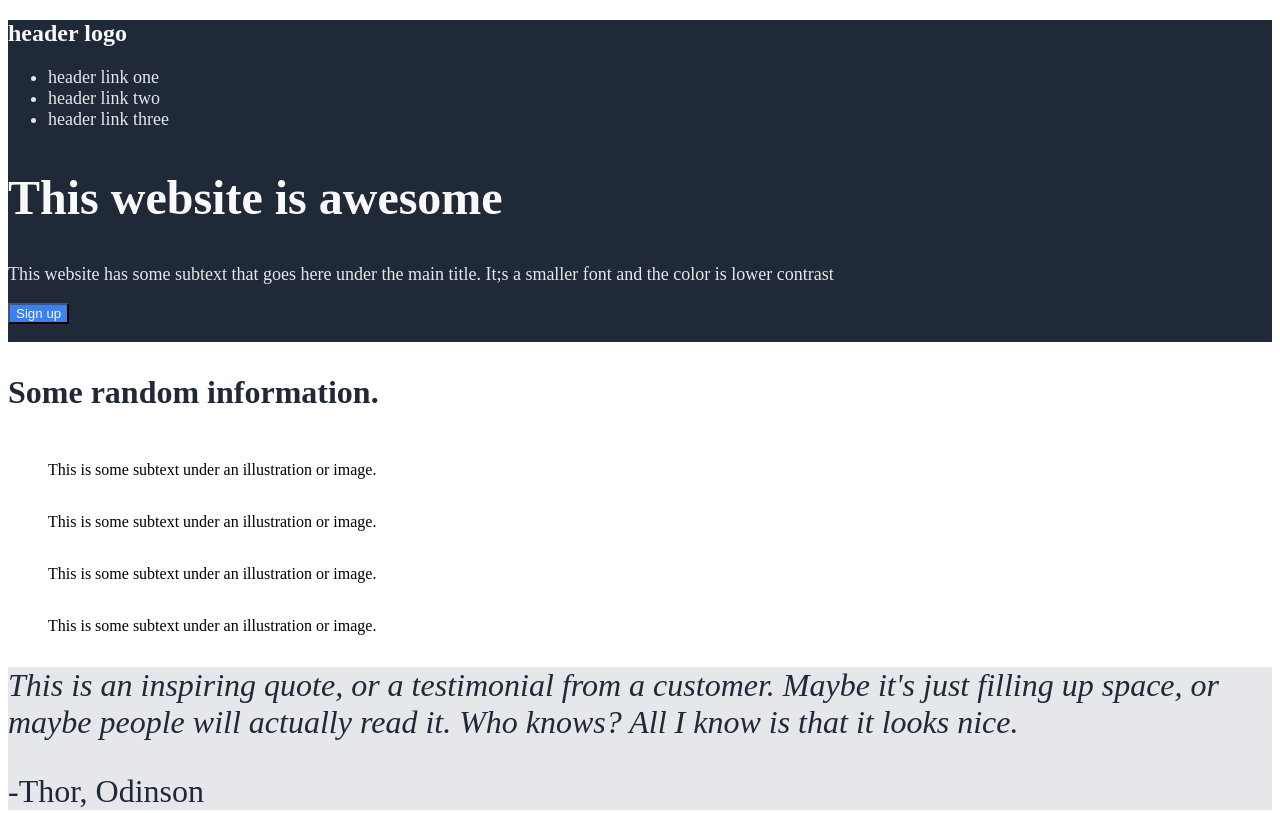
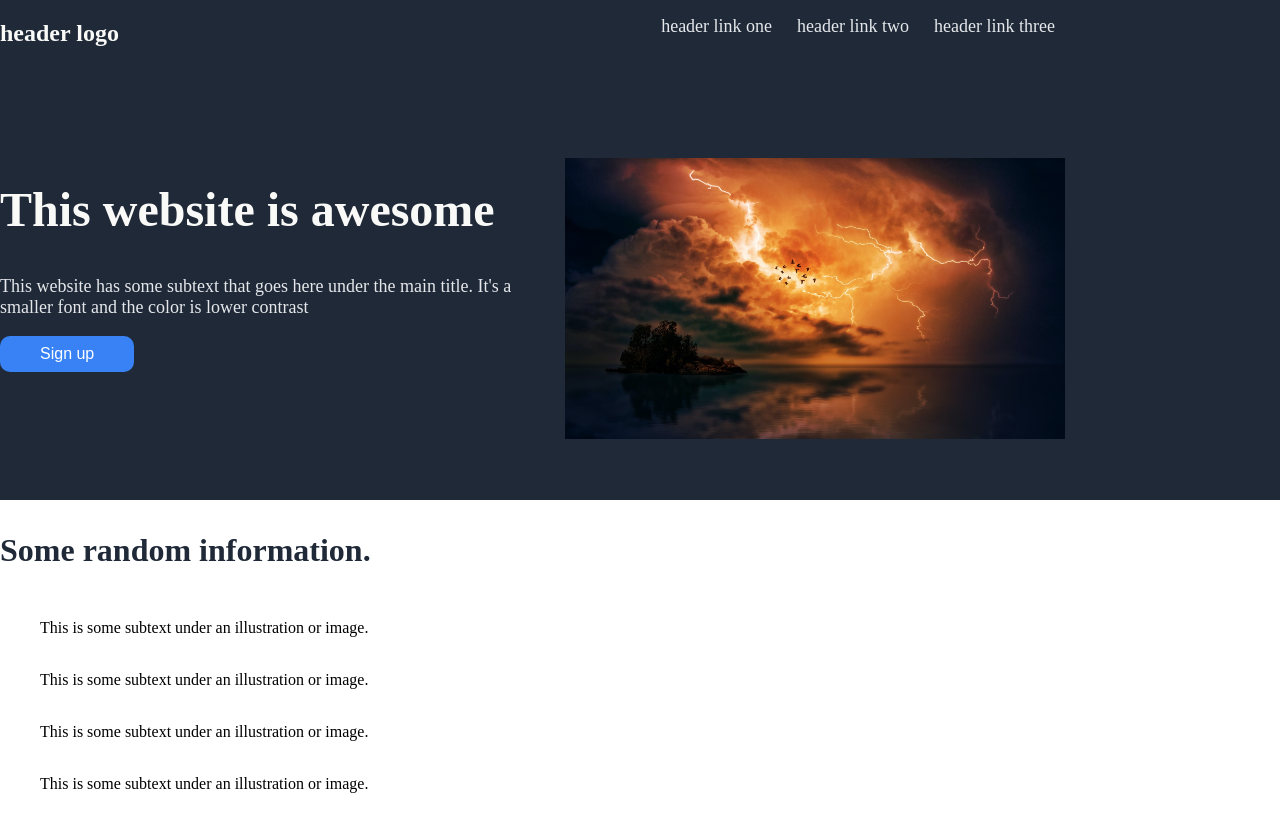
Before and after one commit to Aminizle/Odin---Project-landing-page, a plain HTML site: page index.html in a window 1280 px wide. Shown: the top 813 px of the page. Drawn offline with Linux system fonts and the light colour scheme.

Commit message:
added main section css

```diff
--- a/index.html
+++ b/index.html
@@ -20,8 +20,8 @@
     <section id="header">
         <!-- Header -->
         <header>
+            <h2>header logo</h2>
             <nav class="nav">
-                <h2>header logo</h2>
                 <ul>
                     <li class="nav-link">header link one</li>
                     <li class="nav-link">header link two</li>
@@ -30,18 +30,21 @@
             </nav>
         </header>
         <!-- Main -->
+        <div class="main-container">
             <div class="main">
                 <h1>This website is awesome</h1>
                 <p class="sub-hero-text">
-                This website has some subtext that goes here under the main title. It;s a smaller font and the color is
+                    This website has some subtext that goes here under the main title. It's a smaller font and the color
+                    is
                     lower contrast
                 </p>
                 <button>
                     Sign up
                 </button>
             </div>
-        <div>
-            <img src="#" alt="">
+            <figure class="image-container">
+                <img src="Pictures\thunder.jpg" alt="">
+            </figure>
         </div>
     </section>
 
--- a/styles.css
+++ b/styles.css
@@ -2,20 +2,28 @@ body {
     --primary-color: #F9FAF8;
     --secondary-color: #1F2937;
     --tertiary-color: #E5E7EB;
+    margin: 0;
 }
 
-#header, footer {
+#header,
+footer {
     background-color: var(--secondary-color);
     color: var(--primary-color);
 }
 
+#header {
+    height: 500px;
+}
+
 h1 {
-    font-size: 3rem; /* 1 rem is 16 pixels. 3x16=48 pixels*/
+    font-size: 3rem;
+    /* 1 rem is 16 pixels. 3x16=48 pixels*/
     font-style: bold;
     color: var(--primary-color);
 }
 
-.sub-hero-text, .nav-link {
+.sub-hero-text,
+.nav-link {
     font-size: 18px;
     color: var(--tertiary-color);
 }
@@ -23,11 +31,21 @@ h1 {
 h2 {
     font-size: 24px;
     color: var(--primary-color);
+
 }
 
-button, .call-to-action {
+button,
+.call-to-action {
     background-color: #3882F6;
     color: var(--primary-color);
+}
+
+button {
+    border: none;
+    color: white;
+    padding: 9px 40px;
+    font-size: 16px;
+    border-radius: 10px;
 }
 
 h3 {
@@ -36,7 +54,7 @@ h3 {
     font-style: bold;
 }
 
-.quote  {
+.quote {
     background-color: var(--tertiary-color);
 }
 
@@ -51,3 +69,35 @@ h3 {
     font-style: bold;
     color: #1f2937;
 }
+
+header {
+    display: flex;
+    justify-content: space-between;
+
+
+}
+
+nav {}
+
+ul {
+    display: flex;
+    padding-right: 200px;
+
+}
+
+li {
+    padding-right: 25px;
+    list-style: none;
+}
+
+.main-container {
+    display: flex;
+    justify-content: space-between;
+    padding-right: 175px;
+    padding-top: 75px
+}
+
+img {
+
+    max-width: 500px;
+}
```
Also changed, not shown: Pictures/thunder.jpg (added), 1 other file. Lines whose indentation alone changed are shown as unchanged.
